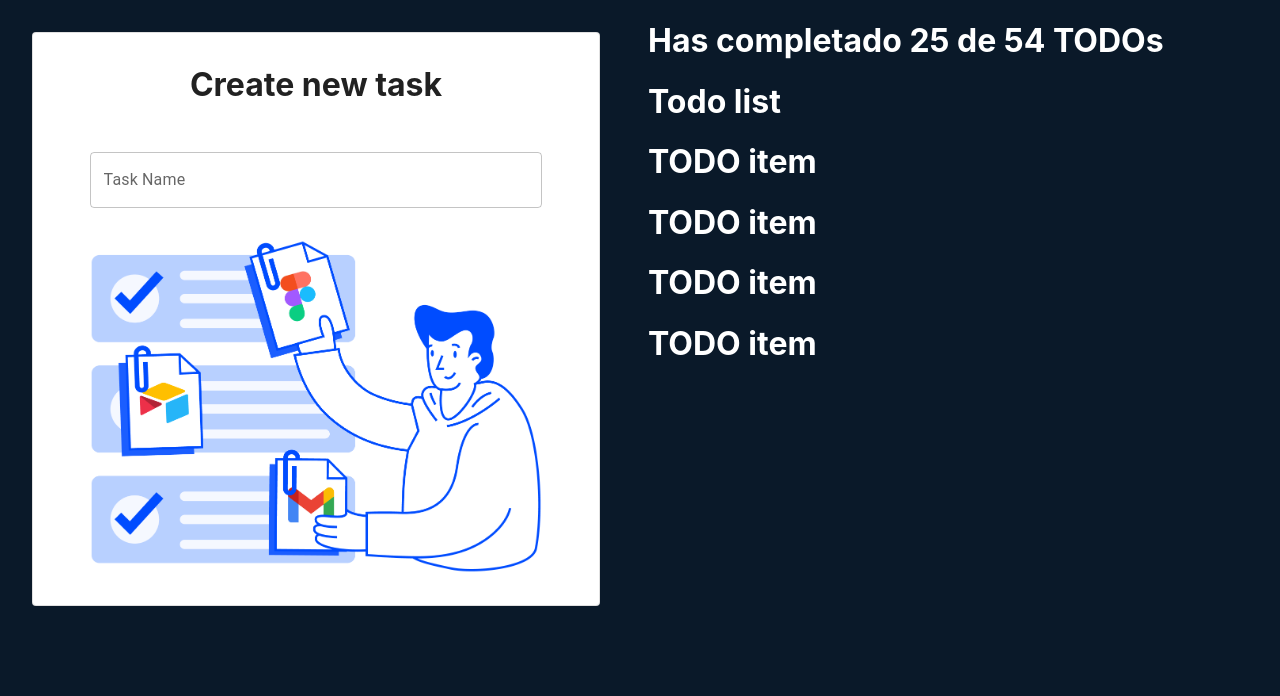
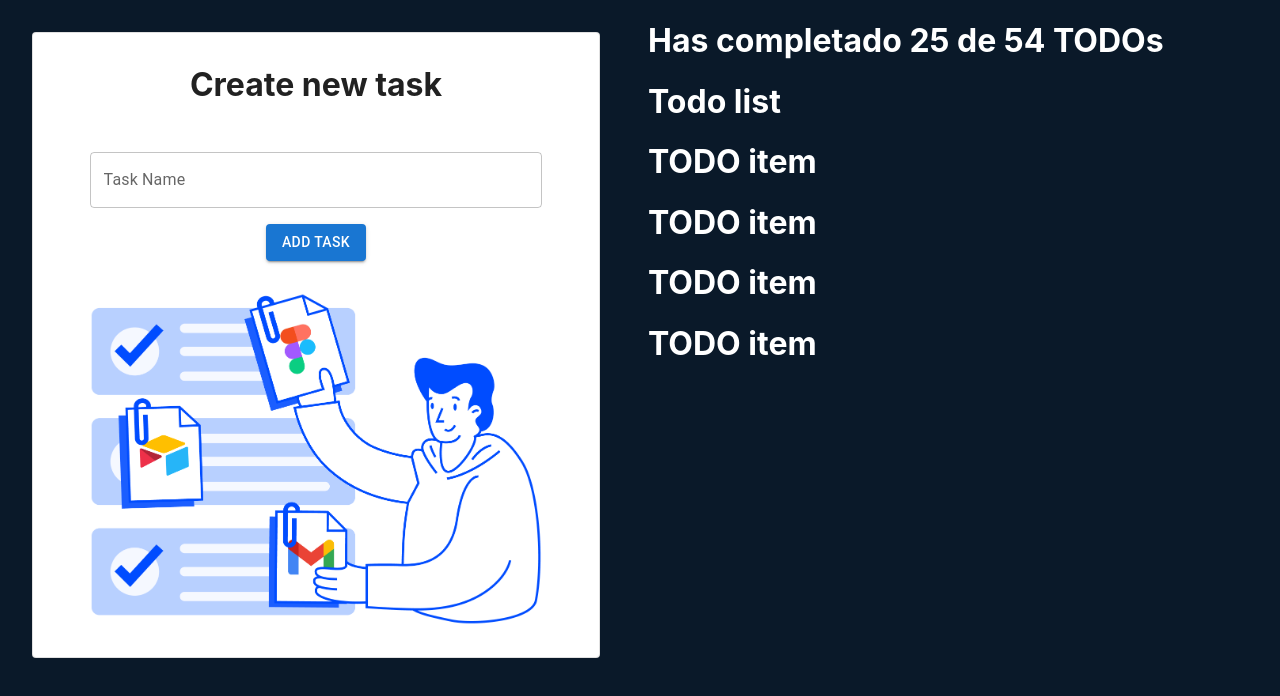
Before and after one commit to agudelojohn/my_todo_machine, a React (Create React App) app: page / in a window 1280 px wide. Shown: the top 696 px of the page. Built offline with nearby package versions, Linux system fonts and the light colour scheme.

Commit message:
Modal created

```diff
--- a/src/App.js
+++ b/src/App.js
@@ -1,11 +1,11 @@
 import { Fragment } from "react";
-import { TodoCounter } from "./TODOs/index";
+import { TodoCounter } from "./components/TODOs/index";
 
-const fakeTodos = [
-  { text: "Cortar cebolla", completed: false },
-  { text: "Hacer popo", completed: false },
-  { text: "Llorar con la llorona", completed: false },
-];
+// const fakeTodos = [
+//   { text: "Cortar cebolla", completed: false },
+//   { text: "Hacer popo", completed: false },
+//   { text: "Llorar con la llorona", completed: false },
+// ];
 
 function App() {
   return (
--- a/src/TODOs/TODOModal/index.js
+++ /dev/null
@@ -1,34 +0,0 @@
-import React from "react";
-import { Paper, Grid, TextField } from "@mui/material";
-// import tasksImage from "./../../../public/img/tasks.png";
-import tasksImage from "./../statics/tasks.png";
-
-import "./styles.css";
-
-function TodoModal() {
-  return (
-    <Paper variant="outlined" className="modalContainer">
-      <Grid
-        container
-        direction="column"
-        justifyContent="center"
-        alignItems="center"
-        className="modalGrid"
-      >
-        <h1 className="modalTitle">Create new task</h1>
-        {/* Label */}
-        <TextField
-          id="standard-full-width"
-          label="Task Name"
-          // helperText="Full width!"
-          fullWidth
-          className="modalInput"
-        />
-        {/* Button */}
-        <img src={tasksImage} alt="Tasks cover" />
-      </Grid>
-    </Paper>
-  );
-}
-
-export { TodoModal };
--- /dev/null
+++ b/src/components/TODOs/TODOModal/index.js
@@ -0,0 +1,69 @@
+import React from "react";
+import { Paper, Grid, TextField, Button } from "@mui/material";
+// import tasksImage from "./../../../public/img/tasks.png";
+import tasksImage from "./../statics/tasks.png";
+
+import "./styles.css";
+
+function TodoModal() {
+  return (
+    <Paper variant="outlined" className="modalContainer">
+      <Grid
+        container
+        direction="column"
+        justifyContent="center"
+        alignItems="center"
+        className="modalGrid"
+      >
+        <h1 className="modalTitle">Create new task</h1>
+        {/* TODO:Label */}
+        <TextField
+          id="standard-full-width"
+          label="Task Name"
+          // helperText="Full width!"
+          fullWidth
+          className="modalInput"
+        />
+        <Button variant="contained" sx={{ marginTop: "1rem" }}>
+          Add task
+        </Button>
+        <img src={tasksImage} alt="Tasks cover" />
+      </Grid>
+    </Paper>
+  );
+}
+
+export { TodoModal };
+
+/*
+<Paper variant="outlined" className="modalContainer">
+      <Grid
+        container
+        direction="column"
+        justifyContent="center"
+        alignItems="stretch"
+        className="modalGrid"
+      >
+        <Grid item sx={{ background: "red" }}>
+          <h1 className="modalTitle">Create new task</h1>
+        </Grid>
+        <Grid item>
+          <TextField
+            id="standard-full-width"
+            label="Task Name"
+            // helperText="Full width!"
+            fullWidth
+            className="modalInput"
+          />
+        </Grid>
+        <Grid item>
+          <Button variant="contained" sx={{ color: "purple" }}>
+            Add task
+          </Button>
+        </Grid>
+        <Grid item>
+          <img src={tasksImage} alt="Tasks cover" />
+        </Grid>
+      </Grid>
+    </Paper>
+    */
```
Also changed, not shown: src/components/CSS/myTheme.js (added, +7 -0 lines), src/components/TODOs/TODOHeader/index.js (renamed from src/TODOs/TODOHeader/index.js), src/components/TODOs/TODOItems/index.js (renamed from src/TODOs/TODOItems/index.js), src/components/TODOs/TODOList/index.js (renamed from src/TODOs/TODOList/index.js), src/components/TODOs/TODOModal/styles.css (renamed from src/TODOs/TODOModal/styles.css), src/components/TODOs/index.js (renamed from src/TODOs/index.js), src/components/TODOs/statics/tasks.png (renamed from src/TODOs/statics/tasks.png).
